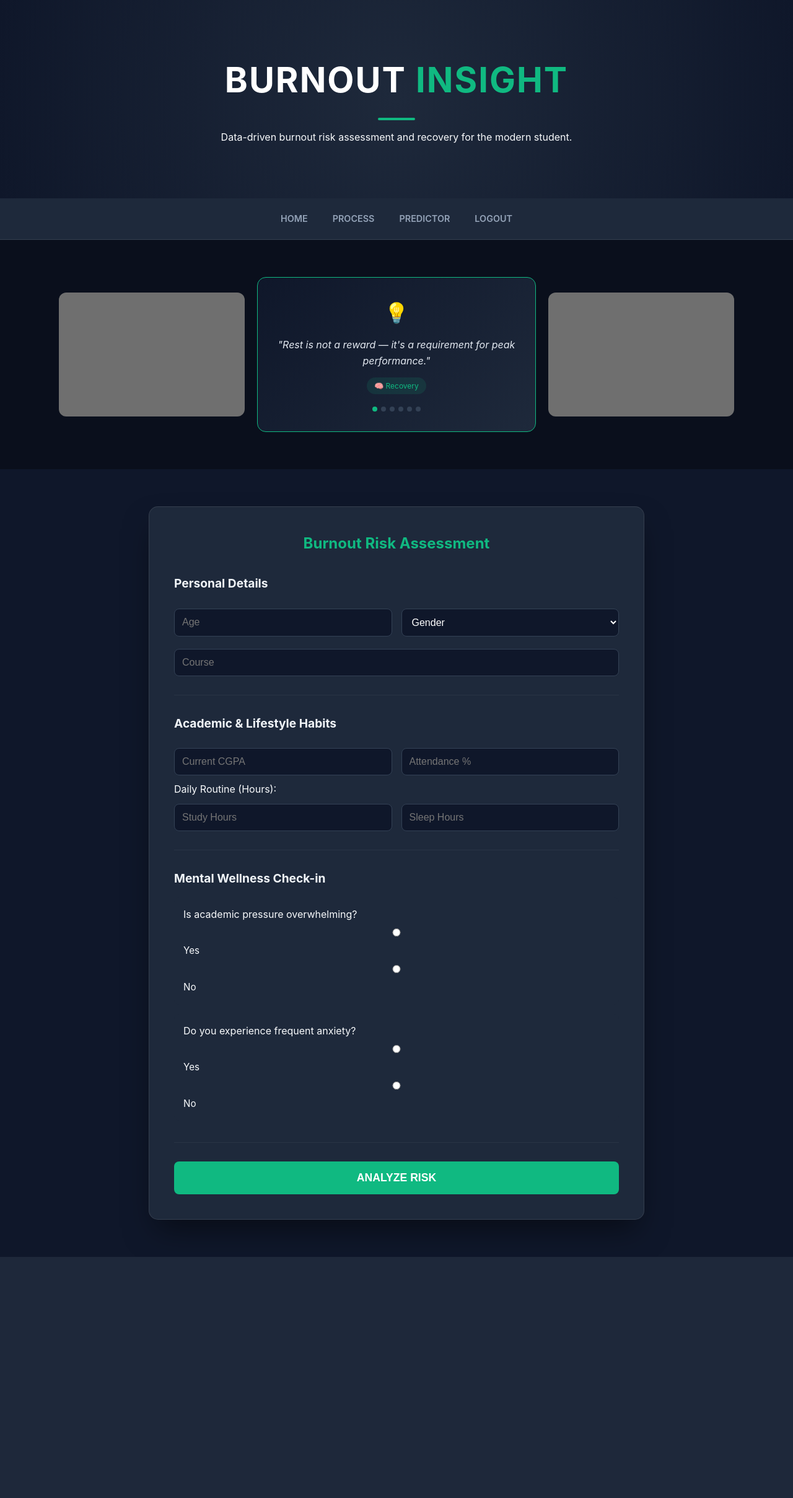
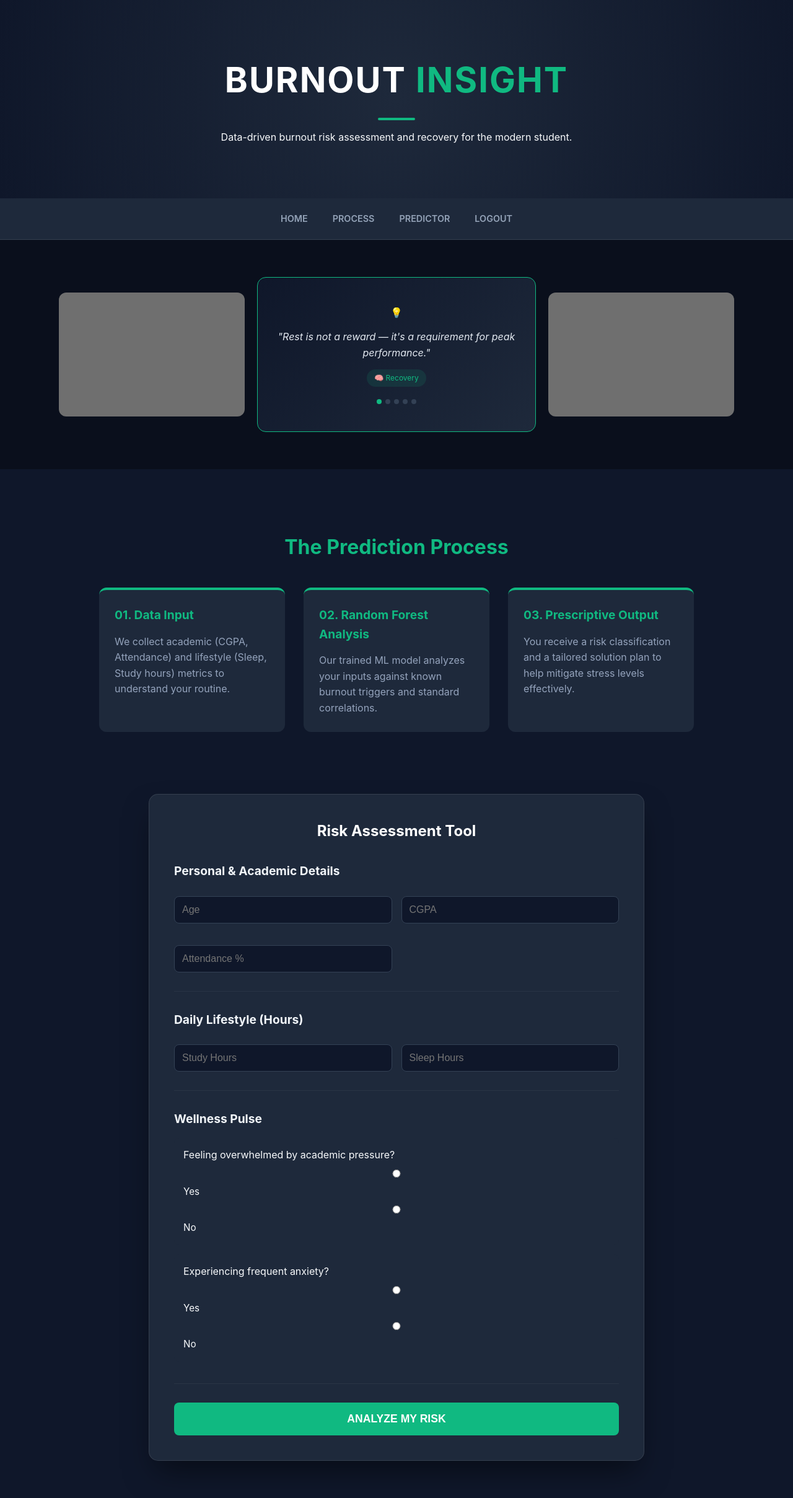
Before and after one commit to swastikapramanik06-art/STUDENT-BURNOUT-RISK-PREDICTOR-AND-ADVISOR, a Django app: page /accounts/dashboard/ in a window 1280 px wide. Shown: the whole page at 62% size. Before the commit the page ends 2028 px from the top, so only its background shows below. Run offline with Django 5.2, Linux system fonts and the light colour scheme; the visitor is signed in with stand-in values (Sample User, id 1); grey boxes are pictures that could not be loaded.

Commit message:
Updated dashboard and views logic

```diff
--- a/accounts/templates/accounts/dashboard.html
+++ b/accounts/templates/accounts/dashboard.html
@@ -7,7 +7,12 @@
     <title>Burnout Predictor - Dashboard</title>
     <link rel="stylesheet" href="{% static 'accounts/css/dashboard_style.css' %}">
     <style>
+        /* 1. Global & Smooth Scroll */
+        html {
+            scroll-behavior: smooth;
+        }
 
+        /* 2. Result Box Styling */
         .result-container {
             max-width: 850px;
             margin: 20px auto;
@@ -15,27 +20,19 @@
             border-radius: 12px;
             text-align: center;
             background: #1e293b;
-            border: 2px solid #10b981;
             animation: fadeIn 0.6s ease-in;
         }
-        .high-risk {
-    border: 2px solid #ef4444 !important;
-    box-shadow: 0 0 15px rgba(239, 68, 68, 0.2);
-}
-.mod-risk {
-    border: 2px solid #f59e0b !important;
-    box-shadow: 0 0 15px rgba(245, 158, 11, 0.2);
-}
-.low-risk {
-    border: 2px solid #10b981 !important;
-    box-shadow: 0 0 15px rgba(16, 185, 129, 0.2);
-}
 
+        /* Specific Risk Colors */
+        .high-risk { border: 2px solid #ef4444 !important; box-shadow: 0 0 15px rgba(239, 68, 68, 0.2); }
+        .mod-risk { border: 2px solid #f59e0b !important; box-shadow: 0 0 15px rgba(245, 158, 11, 0.2); }
+        .low-risk { border: 2px solid #10b981 !important; box-shadow: 0 0 15px rgba(16, 185, 129, 0.2); }
 
-.high-risk .accent { color: #ef4444; }
-.mod-risk .accent { color: #f59e0b; }
-.low-risk .accent { color: #10b981; }
+        .high-risk .accent { color: #ef4444; }
+        .mod-risk .accent { color: #f59e0b; }
+        .low-risk .accent { color: #10b981; }
 
+        /* 3. Solutions Section */
         .solutions-container {
             max-width: 850px;
             margin: 20px auto;
@@ -55,11 +52,6 @@
             align-items: center;
             gap: 10px;
         }
-        .solutions-list {
-            list-style: none;
-            padding: 0;
-            margin: 0;
-        }
         .solution-item {
             color: #e2e8f0;
             padding: 12px 15px;
@@ -70,26 +62,31 @@
             line-height: 1.6;
         }
 
+        /* 4. Process Section Cards */
+        .process-card {
+            background: #1e293b;
+            padding: 25px;
+            border-radius: 12px;
+            border-top: 4px solid #10b981;
+            transition: transform 0.3s ease;
+        }
+        .process-card:hover {
+            transform: translateY(-5px);
+        }
+
+        /* 5. Animation */
         @keyframes fadeIn {
             from { opacity: 0; transform: translateY(-10px); }
             to { opacity: 1; transform: translateY(0); }
         }
 
+        /* Quote Rotator (Existing styles) */
         .quote-rotator {
-            display: flex;
-            flex-direction: column;
-            align-items: center;
-            justify-content: center;
-            gap: 14px;
-            padding: 30px 28px;
-            background: linear-gradient(135deg, #0f172a, #1e293b);
-            border: 1px solid #10b981;
-            border-radius: 14px;
-            min-height: 240px;
-            position: relative;
-            overflow: hidden;
+            display: flex; flex-direction: column; align-items: center; justify-content: center;
+            gap: 14px; padding: 30px 28px; background: linear-gradient(135deg, #0f172a, #1e293b);
+            border: 1px solid #10b981; border-radius: 14px; min-height: 240px;
+            position: relative; overflow: hidden;
         }
-        .quote-icon { font-size: 2rem; }
         .quote-text { color: #e2e8f0; font-size: 1rem; font-style: italic; text-align: center; transition: opacity 0.5s; }
         .quote-tag { font-size: 0.75rem; color: #10b981; background: #10b98120; padding: 4px 12px; border-radius: 20px; }
         .quote-dots { display: flex; gap: 6px; margin-top: 6px; }
@@ -124,16 +121,12 @@
 
     {% if solutions %}
     <div class="solutions-container">
-        <div class="solutions-header">
-            <span>💡</span> Recommended Recovery Plan
+        <div class="solutions-header"><span>💡</span> Recommended Recovery Plan</div>
+        <div style="list-style: none; padding: 0;">
+            {% for tip in solutions %}
+            <div class="solution-item">{{ tip|safe }}</div>
+            {% endfor %}
         </div>
-        <ul class="solutions-list">
-            {% for tip in solutions %}
-            <li class="solution-item">
-                {{ tip|safe }}
-            </li>
-            {% endfor %}
-        </ul>
     </div>
     {% endif %}
     {% endif %}
@@ -143,7 +136,7 @@
             <img src="https://images.unsplash.com/photo-1713006615995-acc452dde2e2?w=500&auto=format&fit=crop&q=60" alt="Student Studying">
             <div class="videobox quote-rotator">
                 <div class="quote-icon">💡</div>
-                <p class="quote-text" id="quoteText">"Click the button below to start your assessment."</p>
+                <p class="quote-text" id="quoteText">Predicting your well-being...</p>
                 <span class="quote-tag" id="quoteTag">Daily Tip</span>
                 <div class="quote-dots" id="quoteDots"></div>
             </div>
@@ -151,31 +144,39 @@
         </div>
     </section>
 
+    <section id="process" style="max-width: 1000px; margin: 80px auto; padding: 20px;">
+        <h2 style="text-align: center; color: #10b981; margin-bottom: 40px; font-size: 2rem;">The Prediction Process</h2>
+        <div style="display: grid; grid-template-columns: repeat(auto-fit, minmax(280px, 1fr)); gap: 30px;">
+            <div class="process-card">
+                <h3 style="color: #10b981;">01. Data Input</h3>
+                <p style="color: #94a3bc;">We collect academic (CGPA, Attendance) and lifestyle (Sleep, Study hours) metrics to understand your routine.</p>
+            </div>
+            <div class="process-card">
+                <h3 style="color: #10b981;">02. Random Forest Analysis</h3>
+                <p style="color: #94a3bc;">Our trained ML model analyzes your inputs against known burnout triggers and standard correlations.</p>
+            </div>
+            <div class="process-card">
+                <h3 style="color: #10b981;">03. Prescriptive Output</h3>
+                <p style="color: #94a3bc;">You receive a risk classification and a tailored solution plan to help mitigate stress levels effectively.</p>
+            </div>
+        </div>
+    </section>
+
     <section id="predictor" class="form-section">
-        <h2>Burnout Risk Assessment</h2>
+        <h2 style="text-align: center; color: white;">Risk Assessment Tool</h2>
         <form id="burnoutForm" method="POST">
             {% csrf_token %}
-
             <div class="form-segment">
-                <h3>Personal Details</h3>
+                <h3>Personal & Academic Details</h3>
                 <div class="input-row">
                     <input type="number" name="age" placeholder="Age" required>
-                    <select name="gender" required>
-                        <option value="">Gender</option>
-                        <option value="male">Male</option>
-                        <option value="female">Female</option>
-                    </select>
+                    <input type="number" step="0.01" name="cgpa" placeholder="CGPA" required>
+                    <input type="number" name="attendance" placeholder="Attendance %" required>
                 </div>
-                <input type="text" name="course" placeholder="Course" required>
             </div>
 
             <div class="form-segment">
-                <h3>Academic & Lifestyle Habits</h3>
-                <div class="input-row">
-                    <input type="number" step="0.01" name="cgpa" placeholder="Current CGPA" required>
-                    <input type="number" name="attendance" placeholder="Attendance %" required>
-                </div>
-                <label>Daily Routine (Hours):</label>
+                <h3>Daily Lifestyle (Hours)</h3>
                 <div class="input-row">
                     <input type="number" name="study_hours" placeholder="Study Hours" required>
                     <input type="number" name="sleep_hours" placeholder="Sleep Hours" required>
@@ -183,20 +184,20 @@
             </div>
 
             <div class="form-segment">
-                <h3>Mental Wellness Check-in</h3>
+                <h3>Wellness Pulse</h3>
                 <div class="check-group">
-                    <p>Is academic pressure overwhelming?</p>
-                    <label><input type="radio" name="pressure" value="yes"> Yes</label>
+                    <p>Feeling overwhelmed by academic pressure?</p>
+                    <label><input type="radio" name="pressure" value="yes" required> Yes</label>
                     <label><input type="radio" name="pressure" value="no"> No</label>
                 </div>
                 <div class="check-group">
-                    <p>Do you experience frequent anxiety?</p>
-                    <label><input type="radio" name="anxiety" value="yes"> Yes</label>
+                    <p>Experiencing frequent anxiety?</p>
+                    <label><input type="radio" name="anxiety" value="yes" required> Yes</label>
                     <label><input type="radio" name="anxiety" value="no"> No</label>
                 </div>
             </div>
 
-            <button type="submit" class="predict">Analyze Risk</button>
+            <button type="submit" class="predict">Analyze My Risk</button>
         </form>
     </section>
 
@@ -206,8 +207,7 @@
             { text: "You can't pour from an empty cup. Take care of yourself first.", tag: "❤️ Self-Care" },
             { text: "Small breaks prevent big burnouts. Step away before you break down.", tag: "⏸️ Breaks" },
             { text: "Your CGPA doesn't define your worth. Your well-being does.", tag: "📊 Perspective" },
-            { text: "Sleep is your brain's save button. Don't skip it.", tag: "🌙 Sleep" },
-            { text: "Stress is temporary. The habits you build now last a lifetime.", tag: "🌱 Habits" },
+            { text: "Sleep is your brain's save button. Don't skip it.", tag: "🌙 Sleep" }
         ];
 
         let current = 0;
@@ -234,7 +234,7 @@
         setInterval(() => {
             current = (current + 1) % quotes.length;
             showQuote(current);
-        }, 4000);
+        }, 4500);
     </script>
 </body>
 </html>
--- a/accounts/views.py
+++ b/accounts/views.py
@@ -46,11 +46,12 @@ def login_view(request):
 @login_required(login_url='login')
 def dashboard_view(request):
     risk_result = None
-    color_class = "low-risk"
+    color_class = ""
     solutions = []
 
     if request.method == 'POST':
         try:
+
             age = float(request.POST.get('age', 20))
             gender_str = request.POST.get('gender')
             gender = 1 if gender_str == 'male' else 0
@@ -75,39 +76,38 @@ def dashboard_view(request):
                 'cgpa': cgpa, 'internet_quality': 3
             }
 
-
             df = pd.DataFrame([input_dict])
             df = df[FEATURES]
+            if MODEL and SCALER:
 
-            if MODEL and SCALER:
                 scaled_data = SCALER.transform(df)
                 prediction = MODEL.predict(scaled_data)[0]
 
                 if prediction == 2:
                     risk_result, color_class = "High", "high-risk"
-                    solutions.append("🔴 **Priority:** Speak with an academic counselor to discuss workload management.")
+                    solutions.append("🔴 **Priority:** Immediate intervention required. Please speak with an academic counselor.")
                 elif prediction == 1:
                     risk_result, color_class = "Moderate", "mod-risk"
-                    solutions.append("🟡 **Action:** Schedule a mandatory rest day this weekend to recharge.")
+                    solutions.append("🟡 **Action:** You are showing signs of stress. Schedule a mandatory rest day this weekend.")
                 else:
                     risk_result, color_class = "Low", "low-risk"
-                    solutions.append("🟢 **Keep it up:** Your habits are maintaining a healthy balance.")
-
+                    solutions.append("🟢 **Healthy:** You are managing well! Keep maintaining this balance.")
 
                 if sleep_hrs < 6:
-                    solutions.append("😴 **Sleep:** Your sleep is below the 7-hour target. Try a 'no-screen' rule 30 mins before bed.")
+                    solutions.append("😴 **Sleep Alert:** You're below 6 hours. Lack of REM sleep significantly increases anxiety.")
 
                 if study_hrs > 9:
-                    solutions.append("📚 **Study:** High study hours detected. Use the Pomodoro Technique (50m study/10m break) to avoid brain fatigue.")
+                    solutions.append("📚 **Study Habit:** High study hours detected. Practice the 50/10 Pomodoro rule to prevent brain fog.")
 
-                if pressure_str == 'yes':
-                    solutions.append("🧘 **Stress:** Practice 5 minutes of mindful meditation daily to lower cortisol levels.")
+                if pressure_str == 'yes' or anxiety_str == 'yes':
+                    solutions.append("🧘 **Wellness:** Try 5 minutes of mindful breathing twice a day to lower cortisol levels.")
 
             else:
-                messages.error(request, "ML Model not loaded properly.")
+                messages.error(request, "ML Model assets are not loaded. Contact admin.")
 
         except Exception as e:
-            messages.error(request, f"Processing Error: {e}")
+            messages.error(request, f"Calculation Error: {e}")
+
 
     return render(request, 'accounts/dashboard.html', {
         'risk_result': risk_result,
```
